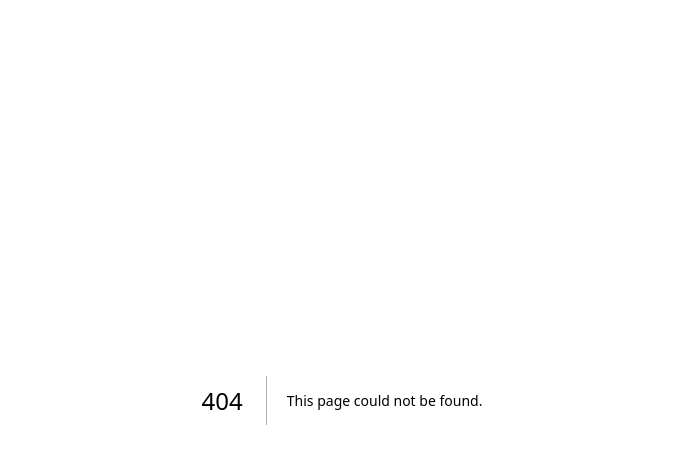
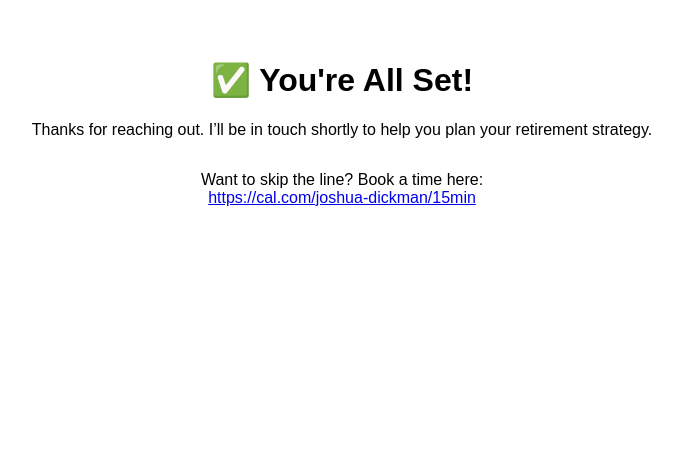
Before and after one commit to kalalaukid/retire-from-trades, a Next.js app: page /thank-you-insurance in a window 1280 px wide. Before the commit this address had no page. Shown: the top 464 px of the page, without its empty margins (298-978 px from the left). Built offline with nearby package versions, Linux system fonts and the light colour scheme.

Commit message:
Create thank-you-insurance.js

```diff
--- /dev/null
+++ b/pages/thank-you-insurance.js
@@ -0,0 +1,14 @@
+export default function ThankYouInsurance() {
+  return (
+    <main style={{ padding: '2rem', fontFamily: 'Arial', textAlign: 'center' }}>
+      <h1>✅ You're All Set!</h1>
+      <p>Thanks for reaching out. I’ll be in touch shortly to help you plan your retirement strategy.</p>
+      <p style={{ marginTop: '2rem' }}>
+        Want to skip the line? Book a time here:<br />
+        <a href="https://cal.com/joshua-dickman/15min" target="_blank" rel="noreferrer">
+          https://cal.com/joshua-dickman/15min
+        </a>
+      </p>
+    </main>
+  );
+}
```
